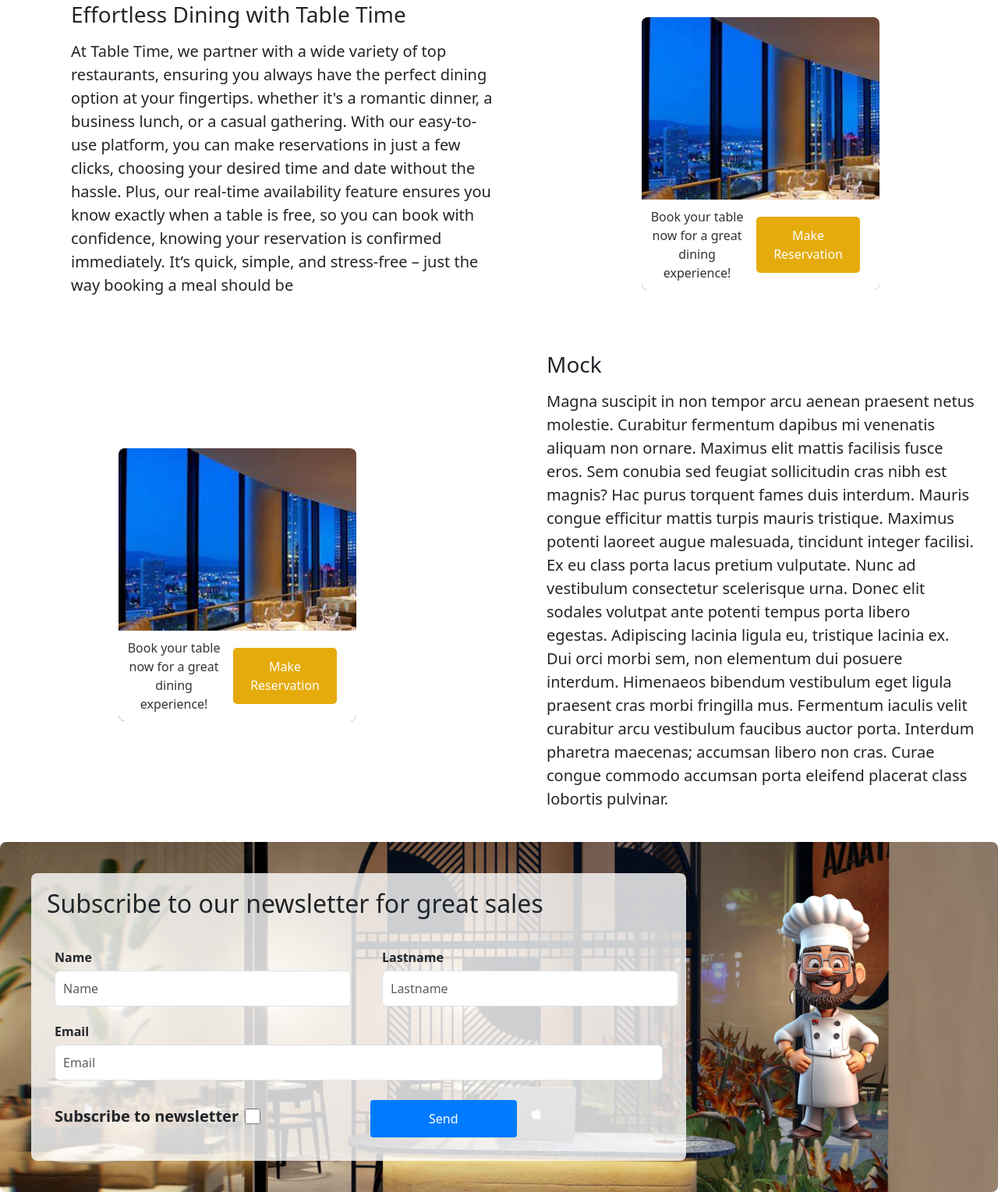
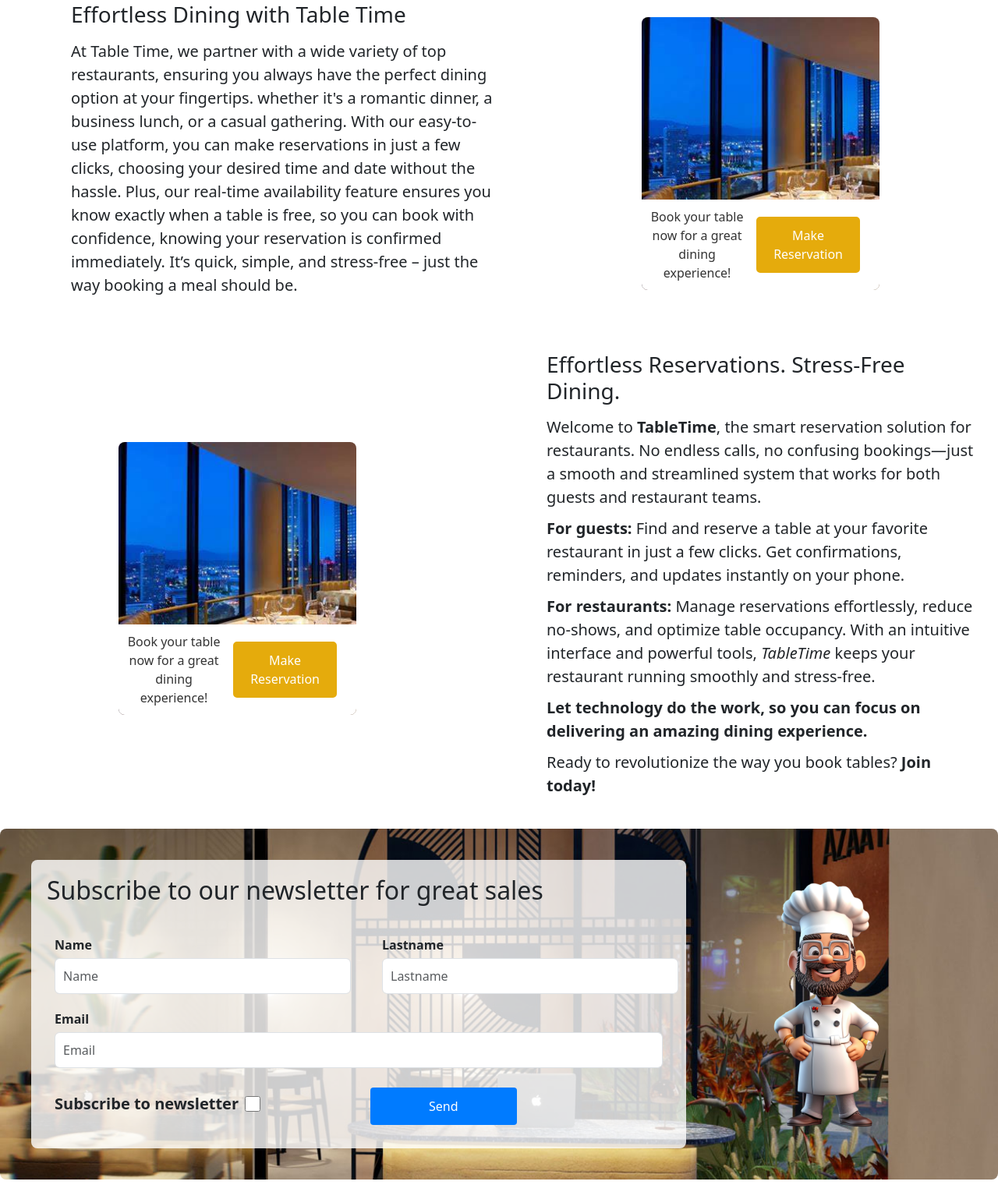
Before and after one commit to RickHogenhout3/TableTime, a PHP site: page / in a window 1280 px wide. Shown: the part 536-2065 px from the top of the page at 78% size. Run offline with PHP 8.4, Linux system fonts and the light colour scheme.

Commit message:
formatting and style change

```diff
--- a/index.php
+++ b/index.php
@@ -1,5 +1,6 @@
 <!DOCTYPE html>
 <html lang="en">
+
 <head>
     <meta charset="UTF-8">
     <meta name="viewport" content="width=device-width, initial-scale=1.0">
@@ -9,6 +10,7 @@
     <link rel="shortcut icon" href="img/favicon.png" type="image/x-icon">
     <title>Table Time</title>
 </head>
+
 <body>
     <?php include_once "header.html" ?>
     <div class="Table">
@@ -22,14 +24,14 @@
             <h2>Effortless Dining with Table Time</h2>
             <p>At Table Time, we partner with a wide variety of top restaurants, ensuring you always have the perfect dining option at your fingertips.
                 whether it's a romantic dinner, a business lunch, or a casual gathering. With our easy-to-use platform, you can make reservations in just a few clicks, choosing your desired time and date without the hassle.
-                Plus, our real-time availability feature ensures you know exactly when a table is free, so you can book with confidence, knowing your reservation is confirmed immediately. It’s quick, simple, and stress-free – just the way booking a meal should be
+                Plus, our real-time availability feature ensures you know exactly when a table is free, so you can book with confidence, knowing your reservation is confirmed immediately. It’s quick, simple, and stress-free – just the way booking a meal should be.
             </p>
         </div>
         <div class="image-container">
             <img src="img/Restaurant.jpg" alt="About Section Image">
             <div class="button-text-container">
                 <span class="additional-text">Book your table now for a great dining experience!</span>
-                <button class="reservation-btn">Make Reservation</button>
+                <a href="restaurant.php"><button class="reservation-btn">Make Reservation</button></a>
             </div>
         </div>
     </div>
@@ -39,19 +41,16 @@
             <img src="img/Restaurant.jpg" alt="About Section Image">
             <div class="button-text-container">
                 <span class="additional-text">Book your table now for a great dining experience!</span>
-                <button class="reservation-btn">Make Reservation</button>
+                <a href="restaurant.php"><button class="reservation-btn">Make Reservation</button></a>
             </div>
         </div>
         <div class="text">
-            <h2>Mock</h2>
-            <p>Magna suscipit in non tempor arcu aenean praesent netus molestie.
-            Curabitur fermentum dapibus mi venenatis aliquam non ornare.
-            Maximus elit mattis facilisis fusce eros. Sem conubia sed feugiat sollicitudin cras nibh est magnis? Hac purus torquent fames duis interdum. Mauris congue efficitur mattis turpis mauris tristique. Maximus potenti laoreet augue malesuada, tincidunt integer facilisi. Ex eu class porta lacus pretium vulputate.
-            Nunc ad vestibulum consectetur scelerisque urna.
-            Donec elit sodales volutpat ante potenti tempus porta libero egestas.
-            Adipiscing lacinia ligula eu, tristique lacinia ex. Dui orci morbi sem, non elementum dui posuere interdum. Himenaeos bibendum vestibulum eget ligula praesent cras morbi fringilla mus. Fermentum iaculis velit curabitur arcu vestibulum faucibus auctor porta. Interdum pharetra maecenas; accumsan libero non cras.
-            Curae congue commodo accumsan porta eleifend placerat class lobortis pulvinar.
-            </p>
+            <h2>Effortless Reservations. Stress-Free Dining.</h2>
+            <p>Welcome to <strong>TableTime</strong>, the smart reservation solution for restaurants. No endless calls, no confusing bookings—just a smooth and streamlined system that works for both guests and restaurant teams.</p>
+            <p><strong>For guests:</strong> Find and reserve a table at your favorite restaurant in just a few clicks. Get confirmations, reminders, and updates instantly on your phone.</p>
+            <p><strong>For restaurants:</strong> Manage reservations effortlessly, reduce no-shows, and optimize table occupancy. With an intuitive interface and powerful tools, <em>TableTime</em> keeps your restaurant running smoothly and stress-free.</p>
+            <p><strong>Let technology do the work, so you can focus on delivering an amazing dining experience.</strong></p>
+            <p>Ready to revolutionize the way you book tables? <strong>Join today!</strong></p>
         </div>
     </div>
 
@@ -91,4 +90,5 @@
         </div>
     </div>
 </body>
+
 </html>
--- a/style.css
+++ b/style.css
@@ -176,9 +176,9 @@
 }
 
 .reservation-btn:hover {
-    color: #E5AB0C;
-    background-color: rgb(133, 129, 129);
-    border: 2px solid rgb(133, 129, 129);
+    color: #ffffff;
+    background-color: rgb(230, 176, 28);
+    border: 2px solid rgb(230, 176, 28);
 }
 
 .additional-text {
```
Also changed, not shown: 1 other file.
